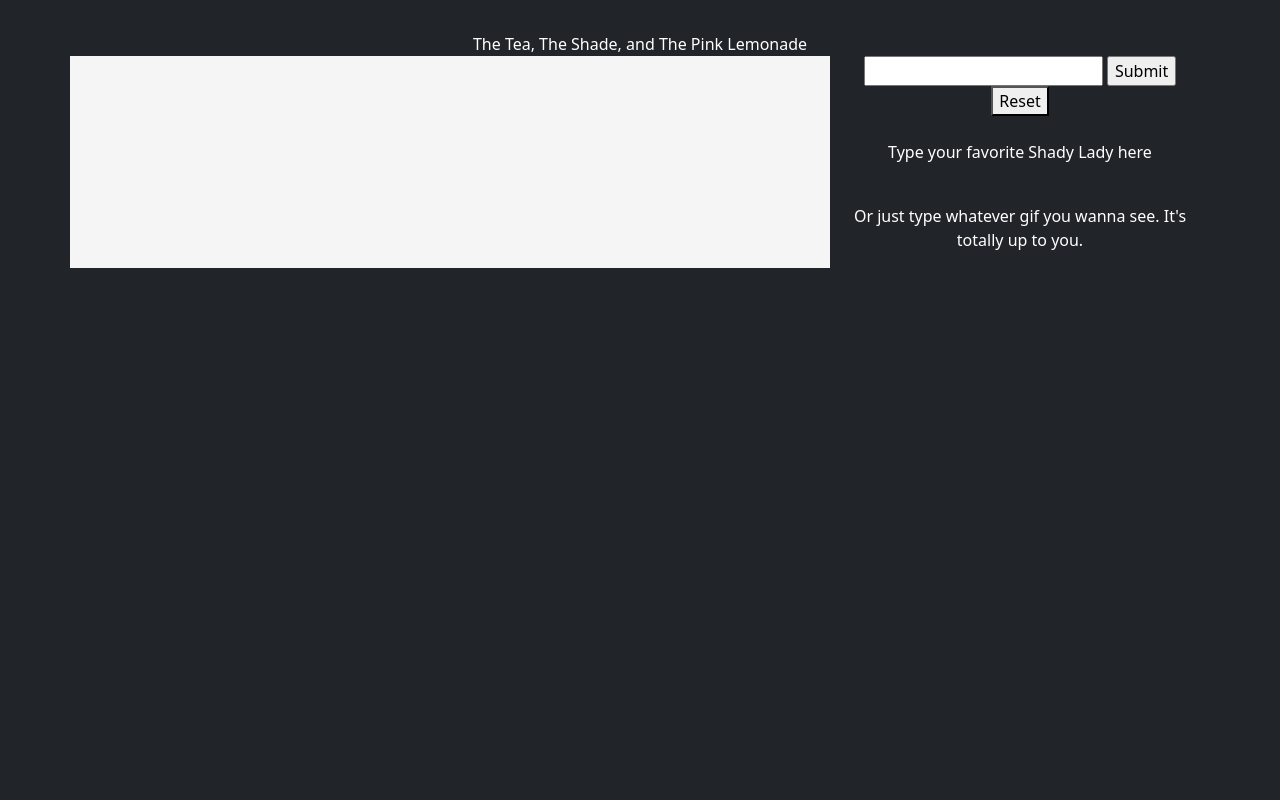
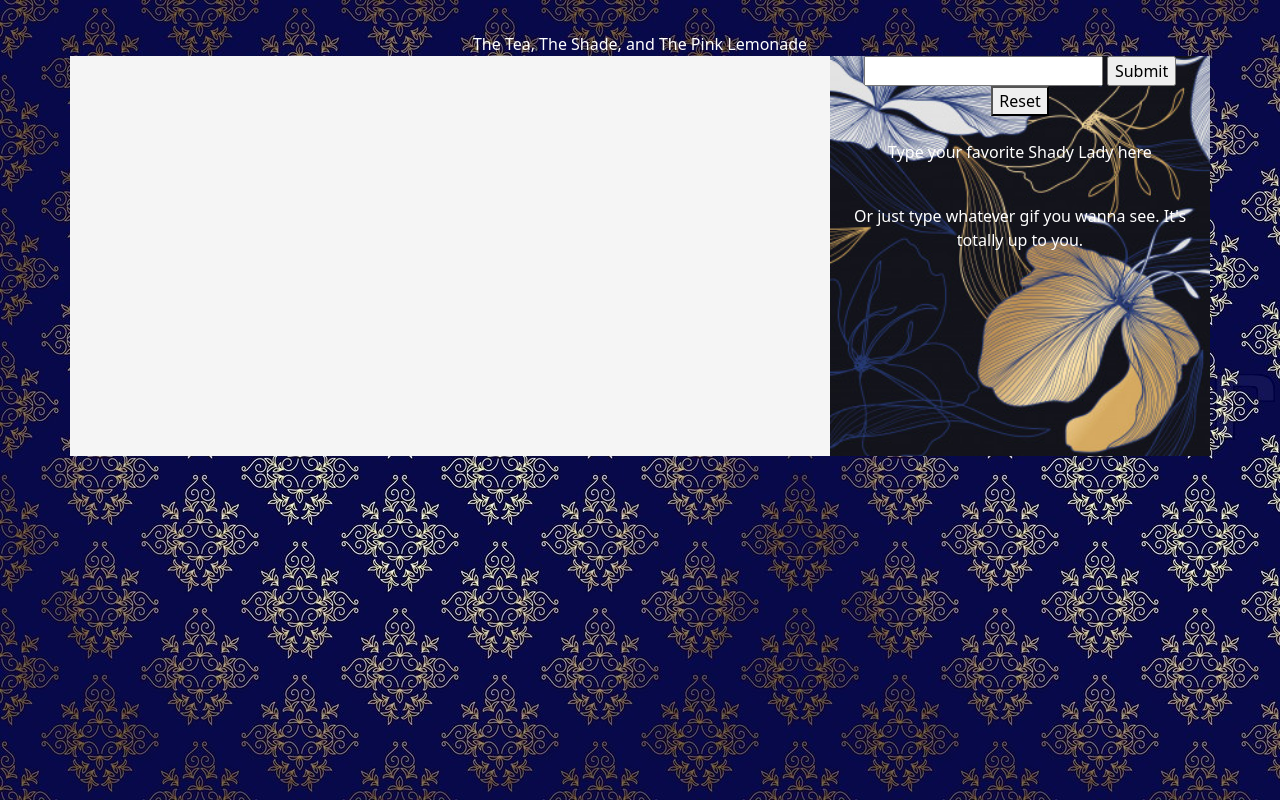
Before and after one commit to braguda/shadyladies, a plain HTML site: page index.html in a window 1280 px wide. Drawn offline with nearby package versions, Linux system fonts and the light colour scheme.

Commit message:
images added

```diff
--- a/assets/css/index.css
+++ b/assets/css/index.css
@@ -8,6 +8,19 @@
     src: url("../fonts/PoiretOne-Regular.ttf");
 }
 
+.background-1{
+    background-image: url("../images/bg1.jpg");
+}
+
+.background-2{
+    background-image: url("../images/bg2.jpg");
+    background-size: cover;
+}
+
+.background-3{
+    background-image: url("../images/bg3.jpg");
+}
+
 .container{
     padding-top: 2rem;
     padding-bottom: 2rem;
@@ -16,4 +29,6 @@
 
 #gif-display{
     background-color: whitesmoke;
+    overflow: auto;
+    height: 400px;
 }
--- a/index.html
+++ b/index.html
@@ -10,7 +10,7 @@
     <script src="https://code.jquery.com/jquery-3.6.0.min.js" integrity="sha256-/xUj+3OJU5yExlq6GSYGSHk7tPXikynS7ogEvDej/m4=" crossorigin="anonymous"></script>
     <link href="https://cdn.jsdelivr.net/npm/bootstrap@5.0.0-beta2/dist/css/bootstrap.min.css" rel="stylesheet" integrity="sha384-BmbxuPwQa2lc/FVzBcNJ7UAyJxM6wuqIj61tLrc4wSX0szH/Ev+nYRRuWlolflfl" crossorigin="anonymous">
 </head>
-<body class="bg-dark">
+<body class="background-3 bg-dark">
     <div class="container">
         <div class="topper text-white">
             The Tea, The Shade, and The Pink Lemonade
@@ -18,7 +18,7 @@
         <div class="header row"></div>
         <div class="row">
             <div class="col-sm-8" id="gif-display"></div>
-            <div class="col-sm-4">
+            <div class="background-2 col-sm-4">
                 <form id="newGif">
                     <input id="moreWives" type="text" />
                     <input id="renderBtn" type="submit" />
```
Also changed, not shown: assets/images/bg1.jpg (added), assets/images/bg2.jpg (added), assets/images/bg3.jpg (added).
